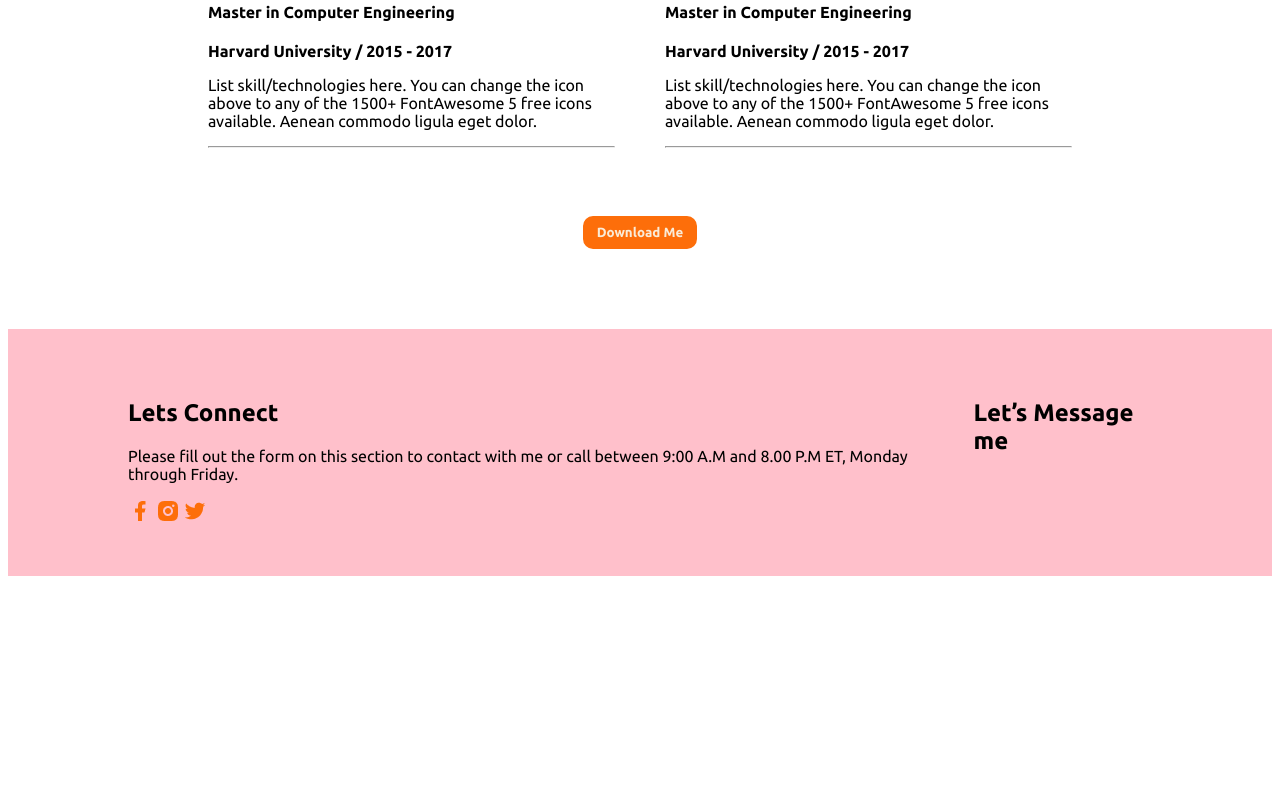
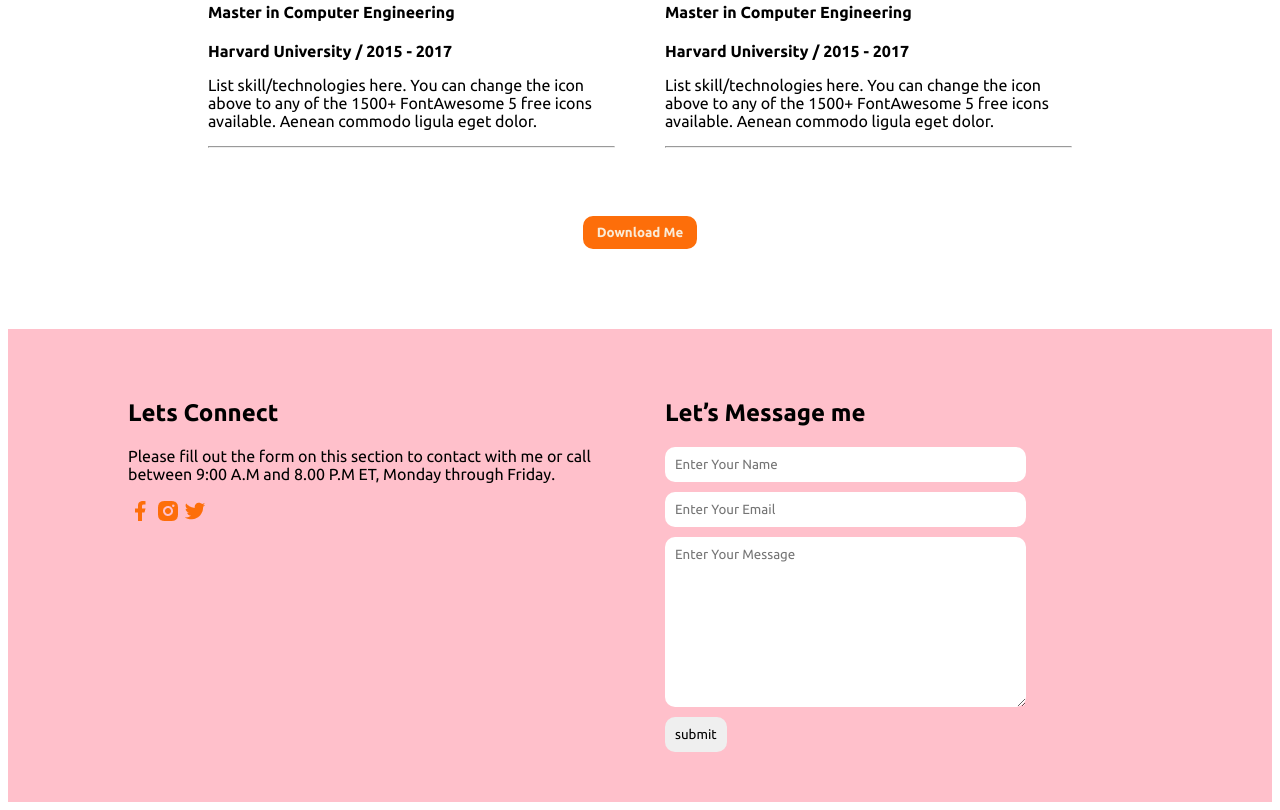
Before and after one commit to Samin35/N0-1, a plain HTML site: page index.html in a window 1280 px wide. Shown: the part 2387-3197 px from the top of the page. Before the commit the page ends 2971 px from the top, so only its background shows below. Drawn offline with Linux system fonts and the light colour scheme; a web font is replaced by a local one.

Commit message:
last final done

```diff
--- a/CSS/portfolio.css
+++ b/CSS/portfolio.css
@@ -163,4 +163,29 @@ footer {
     gap: 50px;
     background-color: pink;
     margin-top: 40px;
+
 }
+
+.footer-colum {
+    width: 60%;
+}
+
+.block {
+    display: block;
+}
+
+.contact-form input,
+textarea {
+    display: block;
+    margin-top: 10px;
+    padding: 10px;
+    border: 0;
+    border-radius: 10px;
+
+}
+
+.contact-form input[type="text"],
+input[type="email"],
+textarea {
+    width: 70%;
+}
--- a/index.html
+++ b/index.html
@@ -187,6 +187,19 @@
         </div>
         <div class="footer-colum">
             <h2>Let’s Message me</h2>
+            <form action="" class="contact-form">
+
+                <input type="text" placeholder="Enter Your Name">
+
+                <input type="email" placeholder="Enter Your Email" name="" id="">
+
+
+
+                <textarea name="" placeholder="Enter Your Message" id="" cols="30" rows="10"></textarea>
+
+                <input type="submit" value="submit">
+
+            </form>
 
         </div>
     </footer>
```
